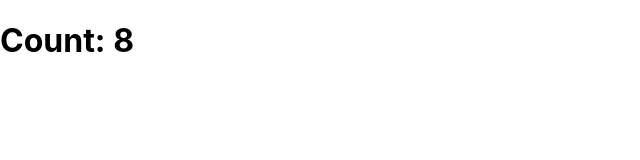
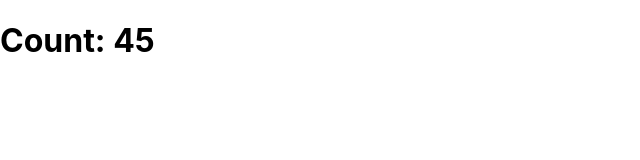
Before and after one commit to Gabriel1470/React-esercizi, a React (Create React App) app: page / in a window 1280 px wide. Shown: the top 160 px of the page, without its empty margins (0-640 px from the left). Built offline with nearby package versions, Linux system fonts and the light colour scheme.

Commit message:
esercizio 03 STATES

```diff
--- a/src/App.js
+++ b/src/App.js
@@ -3,7 +3,7 @@ import { Counter } from "./components/Counter";
 function App() {
   return (
     <div>
-    <Counter/>
+    <Counter initValue={0} increment={3} interval={500} />
     </div>
   );
 }
--- a/src/components/Counter.jsx
+++ b/src/components/Counter.jsx
@@ -2,7 +2,7 @@ import React from "react";
 
 export class Counter extends React.Component{
 state = {
-  count: 1
+  count: this.props.initValue ?? 0,
 }
 
 
@@ -11,9 +11,9 @@ state = {
 
      setInterval(()=>{
          this.setState((state)=>{
-          return{ count: state.count + 1}
+          return{ count: state.count + (this.props.increment ?? 1)}
            })
-           }, 1000)
+           }, (this.props.interval ?? 1000))
 
   }
 
```
